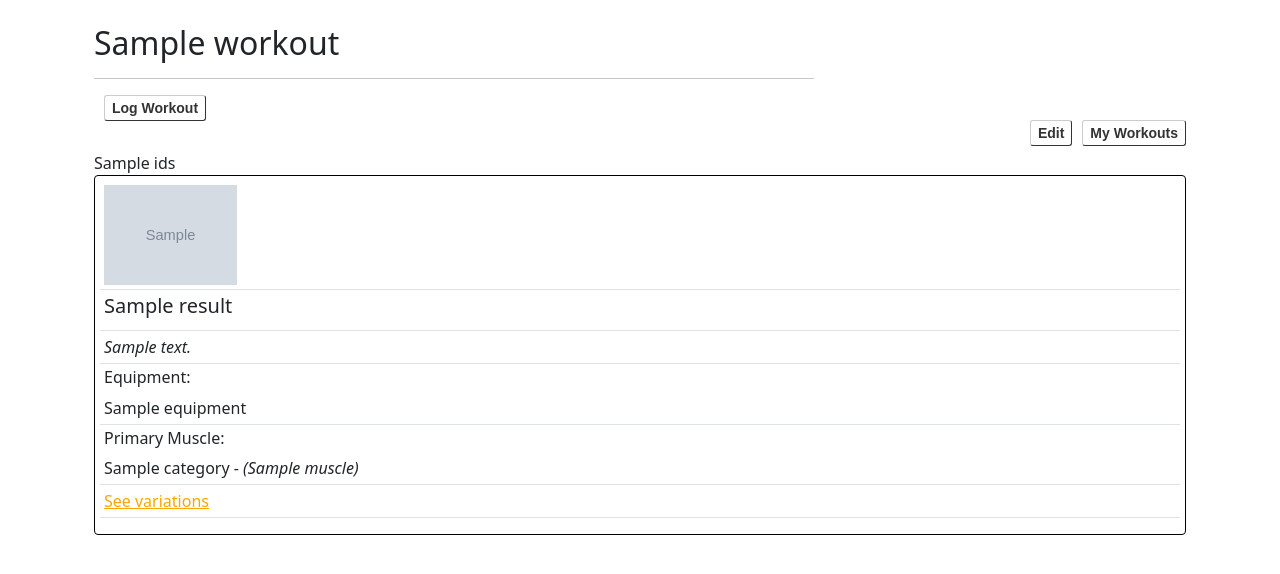
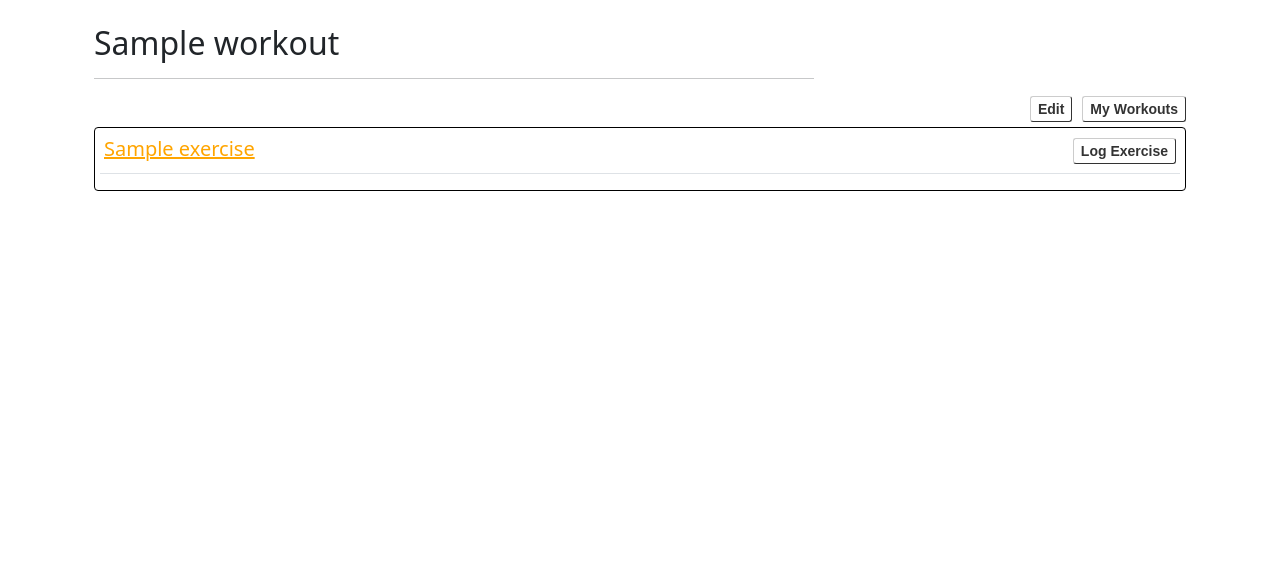
Before and after one commit to vrbrag/Workout-Planner, a Flask app: template templates/workout/show.html in a window 1280 px wide. Shown: the part 66-640 px from the top of the page. Run offline with Flask 2, Linux system fonts and the light colour scheme; tables that the repository leaves empty hold one stand-in row (values such as "Sample post"); the template is opened without the code that fills it: values that come from a table or form of the project are taken from there, most other values are stand-ins (such as "Sample title", 1, 10 or a date in 2020); grey boxes marked "Sample" are stand-in pictures; some libraries are stand-ins or nearby versions.

Commit message:
fix track exercise

```diff
--- a/app.py
+++ b/app.py
@@ -1,6 +1,6 @@
 import os
 import requests
-from flask import Flask, render_template, request, flash, redirect, session, g, jsonify, json
+from flask import Flask, render_template, request, flash, redirect, session, g, jsonify, json, url_for
 from flask_debugtoolbar import DebugToolbarExtension
 from sqlalchemy.exc import IntegrityError
 
@@ -293,25 +293,26 @@ def show_workout(workout_id):
         return redirect("/")
 
     # run api for this workouts exercise info:
-    workout = Workouts.query.get_or_404(workout_id)     # get workout data
-    dict_exerciseIDs = get_exercise_DataIDs(workout)    # return parsed dict of this workout's Exercise id/dataID
-    dataIDs = [d['dataID'] for d in dict_exerciseIDs]   # map list for dataID values
-    data = get_API_data(dataIDs)                        # return api data
-
-    ids = [d['id'] for d in dict_exerciseIDs]
-    return render_template('workout/show.html', workout=workout, ids=ids, data=data)
-
-def get_exercise_DataIDs(workout):
-    """Parse workout.exerciseIDs
-    And filter for workout.exerciseIDs in Exercise db """
+    workout = Workouts.query.get_or_404(workout_id)
     parsedExerciseIDs = json.loads(workout.exerciseIDs)
-    exercises = (Exercise
+    my_exercises = (Exercise
                 .query
                 .filter(Exercise.id.in_(parsedExerciseIDs))
                 .all())
-    exerciseIDs = list([{'id': exercise.id, 'dataID': exercise.dataID} for exercise in exercises])
-    return exerciseIDs
+    return render_template('workout/show.html', workout=workout, my_exercises=my_exercises)
 
+# def get_exercise_DataIDs(workout):
+#     """Parse workout.exerciseIDs
+#     And filter for workout.exerciseIDs in Exercise db """
+#     parsedExerciseIDs = json.loads(workout.exerciseIDs)
+#     exercises = (Exercise
+#                 .query
+#                 .filter(Exercise.id.in_(parsedExerciseIDs))
+#                 .all())
+#     exerciseIDs = list([{'id': exercise.id, 'dataID': exercise.dataID} for exercise in exercises])
+#     return exerciseIDs
+
+# SAVE**************
 def get_API_data(dataIDs):
     """Call API for full exercise data
     - parameter: dict of exercise id/dataIDs"""
@@ -341,49 +342,24 @@ def show_variations(variations):
 # -------------------------------------------------
 # Track Workout
 # -------------------------------------------------
-# by workout_id - track entire workout
-# alternatively > by exercise_id - track individual workouts (in show.html... how do I iterate over 'ids' for Track btn???)
-@app.route('/track/<int:workout_id>', methods=['GET','POST'])
-def track_workout(workout_id):
+@app.route('/track/<int:workout_id>/<int:exercise_id>', methods=['GET','POST'])
+def track_workout(workout_id, exercise_id):
 
-    # exercise = Exercise.query.get_or_404(exercise_id)
-    workout = Workouts.query.get_or_404(workout_id)
-    parsedExerciseIDs = json.loads(workout.exerciseIDs)
-    exercises = (Exercise
-                .query
-                .filter(Exercise.id.in_(parsedExerciseIDs))
-                .all())
+    exercise = Exercise.query.get_or_404(exercise_id)
 
     form = TrackWorkoutForm()
-    # if request.method == "POST" and form.validate_on_submit():
-    #     for exercise in exercises:    # <<<<<< need to iterate over exercise ids
-    #         print(exercise)
-    #         print(exercise.id)
-    #         track = TrackWorkoutForm({
-    #             'sets' : form.sets.data,
-    #             'reps' : form.reps.data,
-    #             'unit_rep' : form.unit_rep.data,
-    #             'weight' : form.weight.data,
-    #             'unit_weight' : form.unit_weight.data,
-    #             'exercise_id' : exercise.id      # <<<<<<
-    #         })
-    #         db.session.add(track)
-    #         db.session.commit()
-    #     return redirect('/')
-
-    return render_template ('track_workout.html', workout=workout, exercises=exercises, form=form)
-
-@app.route('/track/<int:exercise_id>/submit', methods=["POST"])
-def track_submit_exercise(exercise_id):
-
     if request.method == "POST" and form.validate_on_submit():
-        track = TrackWorkoutForm({
-            'sets' : form.sets.data,
-            'reps' : form.reps.data,
-            'unit_rep' : form.unit_rep.data,
-            'weight' : form.weight.data,
-            'unit_weight' : form.unit_weight.data,
-            'exercise_id' : exercise_id      # <<<<<<
-        })
+        track = ExerciseTracker(
+            reps = request.form['reps'],
+            sets = request.form['sets'],
+            unit_rep = form.unit_rep.data,
+            weight = form.weight.data,
+            unit_weight = form.unit_weight.data,
+            exercise_id = exercise_id
+        )
         db.session.add(track)
         db.session.commit()
+        flash(f"'{exercise.name}' - new log saved!", "success")
+        return redirect(url_for('show_workout', workout_id=workout_id))
+
+    return render_template ('track_workout.html', exercise=exercise, form=form)
--- a/forms.py
+++ b/forms.py
@@ -41,11 +41,9 @@ class CreateWorkoutForm(FlaskForm):
 class TrackWorkoutForm(FlaskForm):
    """Form to create workout"""
 
-   print('In trackworkout form')
    sets = IntegerField('Sets', validators=[DataRequired()])
    reps = IntegerField('Amount', validators=[Optional()])
    unit_rep = SelectField('Unit', choices=['Reps', 'Max Reps', 'Til Failure', 'Miles', 'Minutes', 'Seconds'])
    weight = IntegerField('Weight', validators=[Optional()])
    unit_weight = SelectField('Unit', choices=['lbs', 'bodyweight', 'miles per hour'])
    notes = TextAreaField('Notes', validators=[Optional()])
-   submit = SubmitField('Complete Exercise')
--- a/static/app.js
+++ b/static/app.js
@@ -45,22 +45,3 @@ async function saveExercise() {
 // _____________________________________________________
 //
 // _____________________________________________________
-
-$('.submit-track-exercise').click(function () {
-   const id = $(this).data('id')
-   // alert(`you clicked: ${id}`)
-})
-
-async function SubForm(e) {
-   e.preventDefault();
-   var url = $(this).closest('form').attr('action'),
-      data = $(this).closest('form').serialize();
-   $.ajax({
-      url: url,
-      type: 'post',
-      data: data,
-      success: function () {
-         // Whatever you want to do after the form is successfully submitted
-      }
-   });
-}
--- a/templates/workout/show.html
+++ b/templates/workout/show.html
@@ -9,15 +9,14 @@
          <div class="col-sm-8">
             <h2 class="page-header" id="page-title">{{workout.name}}</h2>
             <hr>
-            <a id="page-navigation-btn" href="/track/{{workout.id}}">Log Workout</a>
          </div>
          <div class="page-navigation">
             <a id="page-navigation-btn" href="/workout/{{workout.id}}/edit">Edit</a>
             <a id="page-navigation-btn" href="/">My Workouts</a>
          </div>
       </div>
-      {{ids}}
-      {% for result in data %}
+
+      {% for exercise in my_exercises %}
       <div class="row">
          <div class="main-content" id="col-sm-12">
             <div class="card-deck" id="deck-exercises">
@@ -26,55 +25,19 @@
                      <div class="card-text">
                         <table class="table table-sm">
                            <tbody class="exercise-card">
-                              {% if result.images %}
                               <tr>
-                                 <td class="row-image">
-                                    {% for image in result.images %}
-                                    <img class="exercise-image" src="{{ image.image }}" alt="">
-                                    {% endfor %}
+                                 <td>
+                                    <a href="/exercise/{{exercise.dataID}}">
+                                       <h5>{{exercise.name}}</h5>
+                                    </a>
+                                 </td>
+                                 <td>
+                                    <div class="page-navigation">
+                                       <a id="page-navigation-btn" href="/track/{{workout.id}}/{{exercise.id}}">Log
+                                          Exercise</a>
+                                    </div>
                                  </td>
                               </tr>
-                              {% endif %}
-
-                              <tr>
-                                 <td>
-                                    <h5>{{result.name}}</h5>
-                                 </td>
-                              </tr>
-
-                              {% if result.description %}
-                              <tr>
-                                 <td>
-                                    <i>{{result.description}}</i>
-                                 </td>
-                              </tr>
-                              {% endif %}
-
-                              {% if result.equipment %}
-                              <tr>
-                                 <td>
-                                    <h6>Equipment:</h6> {{result.equipment[0]['name']}}
-                                 </td>
-                              </tr>
-                              {% endif %}
-
-                              {% if result.muscles %}
-                              <tr>
-                                 <td>
-                                    <h6>Primary Muscle:</h6>
-                                    {{result.category['name']}} -
-                                    <i>({{result.muscles[0]['name']}})</i>
-                                 </td>
-                              </tr>
-                              {% endif %}
-
-                              {% if result.variations %}
-                              <tr>
-                                 <td>
-                                    <a href="/exercise/variations/{{result.variations}}">See variations</a>
-                                 </td>
-                              </tr>
-                              {% endif %}
                            </tbody>
                         </table>
                      </div>
```
Also changed, not shown: templates/track_workout.html (+4 -5 lines).
